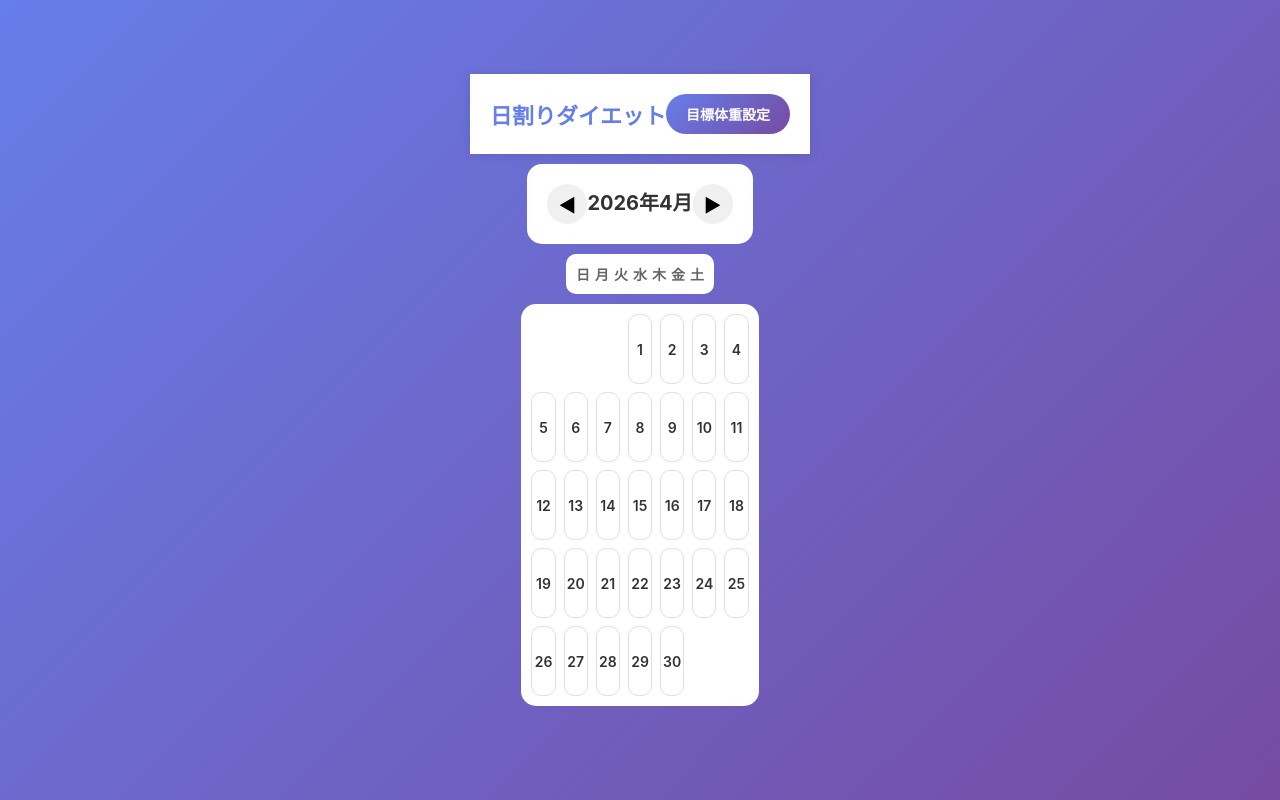
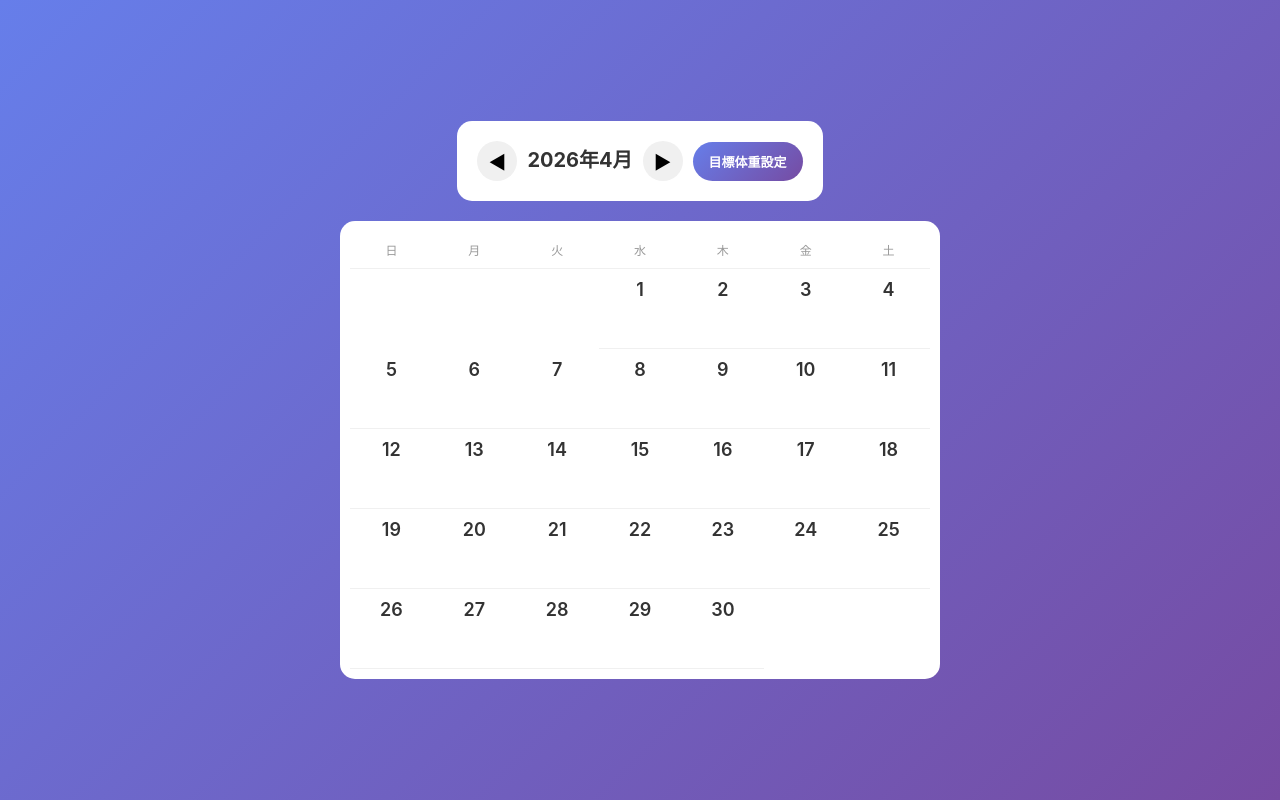
Before and after one commit to satou0104/daily-diet, a website: page www/index.html in a window 1280 px wide. Both pictures are taken after a click on the button "カレンダー". Drawn offline with Linux system fonts and the light colour scheme.

Commit message:
Fix setup screen title and button layout - use space-between

```diff
--- a/style.css
+++ b/style.css
@@ -44,26 +44,25 @@ body {
 
 /* 初回設定画面 */
 .setup-wrapper {
-    padding: 20px;
+    padding: 20px 10px;
 }
 
 .setup-container {
     position: relative;
     background: white;
     border-radius: 20px;
-    padding: 40px 30px;
+    padding: 40px 25px;
     box-shadow: 0 10px 40px rgba(0, 0, 0, 0.2);
-    max-width: 500px;
+    max-width: 550px;
     width: 100%;
 }
 
 .setup-title-row {
     display: flex;
-    justify-content: center;
+    justify-content: space-between;
     align-items: center;
     margin-bottom: 40px;
-    position: relative;
-    min-height: 40px;
+    gap: 10px;
 }
 
 .setup-title-row h1 {
@@ -71,11 +70,10 @@ body {
     color: #667eea;
     margin: 0;
     line-height: 1;
+    flex-shrink: 0;
 }
 
 .back-btn-outside {
-    position: absolute;
-    right: 0;
     background: linear-gradient(135deg, #667eea 0%, #764ba2 100%);
     color: white;
     border: none;
@@ -86,6 +84,8 @@ body {
     cursor: pointer;
     transition: all 0.2s;
     line-height: 1;
+    white-space: nowrap;
+    flex-shrink: 0;
 }
 
 .back-btn-outside:active {
@@ -177,44 +177,6 @@ input[type="date"]:focus {
 }
 
 /* カレンダー画面 */
-.header {
-    background: white;
-    padding: 20px;
-    display: flex;
-    justify-content: space-between;
-    align-items: center;
-    box-shadow: 0 2px 10px rgba(0, 0, 0, 0.1);
-}
-
-.header h1 {
-    font-size: 22px;
-    color: #667eea;
-}
-
-.icon-btn {
-    background: none;
-    border: none;
-    font-size: 24px;
-    cursor: pointer;
-    padding: 5px;
-}
-
-.settings-btn {
-    background: linear-gradient(135deg, #667eea 0%, #764ba2 100%);
-    color: white;
-    border: none;
-    padding: 10px 20px;
-    border-radius: 20px;
-    font-size: 14px;
-    font-weight: 600;
-    cursor: pointer;
-    transition: transform 0.2s;
-}
-
-.settings-btn:active {
-    transform: scale(0.95);
-}
-
 .calendar-header {
     display: flex;
     justify-content: space-between;
@@ -223,6 +185,7 @@ input[type="date"]:focus {
     background: white;
     margin: 10px;
     border-radius: 15px;
+    gap: 10px;
 }
 
 .month-info {
@@ -252,55 +215,88 @@ input[type="date"]:focus {
     font-size: 18px;
     cursor: pointer;
     transition: background 0.2s;
+    flex-shrink: 0;
 }
 
 .nav-btn:active {
     background: #e0e0e0;
 }
 
-.weekdays {
-    display: grid;
-    grid-template-columns: repeat(7, 1fr);
-    gap: 5px;
+.settings-btn-inline {
+    background: linear-gradient(135deg, #667eea 0%, #764ba2 100%);
+    color: white;
+    border: none;
+    padding: 10px 16px;
+    border-radius: 20px;
+    font-size: 13px;
+    font-weight: 600;
+    cursor: pointer;
+    transition: transform 0.2s;
+    white-space: nowrap;
+    flex-shrink: 0;
+}
+
+.settings-btn-inline:active {
+    transform: scale(0.98);
+}
+
+.header {
+    display: none;
+}
+
+.settings-btn {
+    display: none;
+}
+
+.calendar-container {
+    background: white;
+    margin: 10px;
+    border-radius: 15px;
     padding: 10px;
-    background: white;
-    margin: 0 10px;
-    border-radius: 10px;
-    font-size: 14px;
-    font-weight: 600;
-    color: #666;
-    text-align: center;
+    max-width: 100%;
+    width: 100%;
 }
 
 .calendar-grid {
     display: grid;
     grid-template-columns: repeat(7, 1fr);
-    grid-auto-rows: 70px;
-    gap: 8px;
-    padding: 10px;
-    background: white;
-    margin: 10px;
-    border-radius: 15px;
-    margin-bottom: 20px;
+    gap: 0;
+    width: 100%;
+}
+
+.weekday-header {
+    padding: 10px 5px;
+    text-align: center;
+    font-size: 12px;
+    font-weight: 400;
+    color: #999;
+    border-bottom: 1px solid #f0f0f0;
+}
+
+.weekdays {
+    display: none;
 }
 
 .day-cell {
-    height: 70px;
+    min-height: 80px;
     display: flex;
     flex-direction: column;
-    justify-content: center;
+    justify-content: flex-start;
     align-items: center;
-    padding: 5px 2px;
-    border: 1px solid #e0e0e0;
-    border-radius: 10px;
+    padding: 10px 5px;
+    border: none;
+    border-bottom: 1px solid #f0f0f0;
+    border-radius: 0;
     cursor: pointer;
-    transition: all 0.2s;
-    background: white;
-    overflow: hidden;
+    transition: background 0.2s;
+    background: transparent;
+    overflow: visible;
+    width: 100%;
+    box-sizing: border-box;
 }
 
 .day-cell:active {
-    transform: scale(0.95);
+    background: #f5f5f5;
 }
 
 .day-cell.empty {
@@ -309,23 +305,30 @@ input[type="date"]:focus {
 }
 
 .day-cell.has-weight {
-    background: linear-gradient(135deg, #667eea20 0%, #764ba220 100%);
-    border-color: #667eea;
+    background: transparent;
 }
 
 .day-cell.over-target {
-    background: linear-gradient(135deg, #ff444420 0%, #ff666620 100%);
-    border-color: #ff6666;
+    background: transparent;
 }
 
 .day-number {
-    font-size: 14px;
+    font-size: 18px;
     font-weight: 600;
     color: #333;
+    margin-bottom: 4px;
+}
+
+.day-cell.over-target .day-number {
+    color: #ff4444;
+}
+
+.day-cell.has-weight .day-number {
+    color: #667eea;
 }
 
 .day-weight {
-    font-size: 9px;
+    font-size: 10px;
     color: #667eea;
     margin-top: 2px;
     font-weight: 600;
@@ -335,8 +338,12 @@ input[type="date"]:focus {
     max-width: 100%;
 }
 
+.day-cell.over-target .day-weight {
+    color: #ff4444;
+}
+
 .day-target {
-    font-size: 7px;
+    font-size: 9px;
     color: #999;
     margin-top: 2px;
     white-space: nowrap;
--- a/www/app.js
+++ b/www/app.js
@@ -191,6 +191,15 @@ const AppState = {
 
         const grid = document.getElementById('calendarGrid');
         grid.innerHTML = '';
+
+        // 曜日ヘッダーを追加
+        const weekdays = ['日', '月', '火', '水', '木', '金', '土'];
+        weekdays.forEach(day => {
+            const weekdayCell = document.createElement('div');
+            weekdayCell.className = 'weekday-header';
+            weekdayCell.textContent = day;
+            grid.appendChild(weekdayCell);
+        });
 
         const year = this.currentMonth.getFullYear();
         const month = this.currentMonth.getMonth();
--- a/www/index.html
+++ b/www/index.html
@@ -47,11 +47,6 @@
 
         <!-- カレンダー画面 -->
         <div id="calendarScreen" class="screen hidden">
-            <div class="header">
-                <h1>日割りダイエット</h1>
-                <button id="settingsBtn" class="settings-btn">目標体重設定</button>
-            </div>
-
             <div class="calendar-header">
                 <button id="prevMonth" class="nav-btn">◀</button>
                 <div class="month-info">
@@ -59,19 +54,12 @@
                     <p id="dailyGoal" class="daily-goal"></p>
                 </div>
                 <button id="nextMonth" class="nav-btn">▶</button>
+                <button id="settingsBtn" class="settings-btn-inline">目標体重設定</button>
             </div>
 
-            <div class="weekdays">
-                <div>日</div>
-                <div>月</div>
-                <div>火</div>
-                <div>水</div>
-                <div>木</div>
-                <div>金</div>
-                <div>土</div>
+            <div class="calendar-container">
+                <div id="calendarGrid" class="calendar-grid"></div>
             </div>
-
-            <div id="calendarGrid" class="calendar-grid"></div>
         </div>
 
         <!-- 体重入力モーダル -->
--- a/www/style.css
+++ b/www/style.css
@@ -44,26 +44,25 @@ body {
 
 /* 初回設定画面 */
 .setup-wrapper {
-    padding: 20px;
+    padding: 20px 10px;
 }
 
 .setup-container {
     position: relative;
     background: white;
     border-radius: 20px;
-    padding: 40px 30px;
+    padding: 40px 25px;
     box-shadow: 0 10px 40px rgba(0, 0, 0, 0.2);
-    max-width: 500px;
+    max-width: 550px;
     width: 100%;
 }
 
 .setup-title-row {
     display: flex;
-    justify-content: center;
+    justify-content: space-between;
     align-items: center;
     margin-bottom: 40px;
-    position: relative;
-    min-height: 40px;
+    gap: 10px;
 }
 
 .setup-title-row h1 {
@@ -71,11 +70,10 @@ body {
     color: #667eea;
     margin: 0;
     line-height: 1;
+    flex-shrink: 0;
 }
 
 .back-btn-outside {
-    position: absolute;
-    right: 0;
     background: linear-gradient(135deg, #667eea 0%, #764ba2 100%);
     color: white;
     border: none;
@@ -86,6 +84,8 @@ body {
     cursor: pointer;
     transition: all 0.2s;
     line-height: 1;
+    white-space: nowrap;
+    flex-shrink: 0;
 }
 
 .back-btn-outside:active {
@@ -177,44 +177,6 @@ input[type="date"]:focus {
 }
 
 /* カレンダー画面 */
-.header {
-    background: white;
-    padding: 20px;
-    display: flex;
-    justify-content: space-between;
-    align-items: center;
-    box-shadow: 0 2px 10px rgba(0, 0, 0, 0.1);
-}
-
-.header h1 {
-    font-size: 22px;
-    color: #667eea;
-}
-
-.icon-btn {
-    background: none;
-    border: none;
-    font-size: 24px;
-    cursor: pointer;
-    padding: 5px;
-}
-
-.settings-btn {
-    background: linear-gradient(135deg, #667eea 0%, #764ba2 100%);
-    color: white;
-    border: none;
-    padding: 10px 20px;
-    border-radius: 20px;
-    font-size: 14px;
-    font-weight: 600;
-    cursor: pointer;
-    transition: transform 0.2s;
-}
-
-.settings-btn:active {
-    transform: scale(0.95);
-}
-
 .calendar-header {
     display: flex;
     justify-content: space-between;
@@ -223,6 +185,7 @@ input[type="date"]:focus {
     background: white;
     margin: 10px;
     border-radius: 15px;
+    gap: 10px;
 }
 
 .month-info {
@@ -252,55 +215,88 @@ input[type="date"]:focus {
     font-size: 18px;
     cursor: pointer;
     transition: background 0.2s;
+    flex-shrink: 0;
 }
 
 .nav-btn:active {
     background: #e0e0e0;
 }
 
-.weekdays {
-    display: grid;
-    grid-template-columns: repeat(7, 1fr);
-    gap: 5px;
+.settings-btn-inline {
+    background: linear-gradient(135deg, #667eea 0%, #764ba2 100%);
+    color: white;
+    border: none;
+    padding: 10px 16px;
+    border-radius: 20px;
+    font-size: 13px;
+    font-weight: 600;
+    cursor: pointer;
+    transition: transform 0.2s;
+    white-space: nowrap;
+    flex-shrink: 0;
+}
+
+.settings-btn-inline:active {
+    transform: scale(0.98);
+}
+
+.header {
+    display: none;
+}
+
+.settings-btn {
+    display: none;
+}
+
+.calendar-container {
+    background: white;
+    margin: 10px;
+    border-radius: 15px;
     padding: 10px;
-    background: white;
-    margin: 0 10px;
-    border-radius: 10px;
-    font-size: 14px;
-    font-weight: 600;
-    color: #666;
-    text-align: center;
+    max-width: 100%;
+    width: 100%;
 }
 
 .calendar-grid {
     display: grid;
     grid-template-columns: repeat(7, 1fr);
-    grid-auto-rows: 70px;
-    gap: 8px;
-    padding: 10px;
-    background: white;
-    margin: 10px;
-    border-radius: 15px;
-    margin-bottom: 20px;
+    gap: 0;
+    width: 100%;
+}
+
+.weekday-header {
+    padding: 10px 5px;
+    text-align: center;
+    font-size: 12px;
+    font-weight: 400;
+    color: #999;
+    border-bottom: 1px solid #f0f0f0;
+}
+
+.weekdays {
+    display: none;
 }
 
 .day-cell {
-    height: 70px;
+    min-height: 80px;
     display: flex;
     flex-direction: column;
-    justify-content: center;
+    justify-content: flex-start;
     align-items: center;
-    padding: 5px 2px;
-    border: 1px solid #e0e0e0;
-    border-radius: 10px;
+    padding: 10px 5px;
+    border: none;
+    border-bottom: 1px solid #f0f0f0;
+    border-radius: 0;
     cursor: pointer;
-    transition: all 0.2s;
-    background: white;
-    overflow: hidden;
+    transition: background 0.2s;
+    background: transparent;
+    overflow: visible;
+    width: 100%;
+    box-sizing: border-box;
 }
 
 .day-cell:active {
-    transform: scale(0.95);
+    background: #f5f5f5;
 }
 
 .day-cell.empty {
@@ -309,23 +305,30 @@ input[type="date"]:focus {
 }
 
 .day-cell.has-weight {
-    background: linear-gradient(135deg, #667eea20 0%, #764ba220 100%);
-    border-color: #667eea;
+    background: transparent;
 }
 
 .day-cell.over-target {
-    background: linear-gradient(135deg, #ff444420 0%, #ff666620 100%);
-    border-color: #ff6666;
+    background: transparent;
 }
 
 .day-number {
-    font-size: 14px;
+    font-size: 18px;
     font-weight: 600;
     color: #333;
+    margin-bottom: 4px;
+}
+
+.day-cell.over-target .day-number {
+    color: #ff4444;
+}
+
+.day-cell.has-weight .day-number {
+    color: #667eea;
 }
 
 .day-weight {
-    font-size: 9px;
+    font-size: 10px;
     color: #667eea;
     margin-top: 2px;
     font-weight: 600;
@@ -335,8 +338,12 @@ input[type="date"]:focus {
     max-width: 100%;
 }
 
+.day-cell.over-target .day-weight {
+    color: #ff4444;
+}
+
 .day-target {
-    font-size: 7px;
+    font-size: 9px;
     color: #999;
     margin-top: 2px;
     white-space: nowrap;
```
Also changed, not shown: app.js (+9 -0 lines), index.html (+3 -15 lines).
